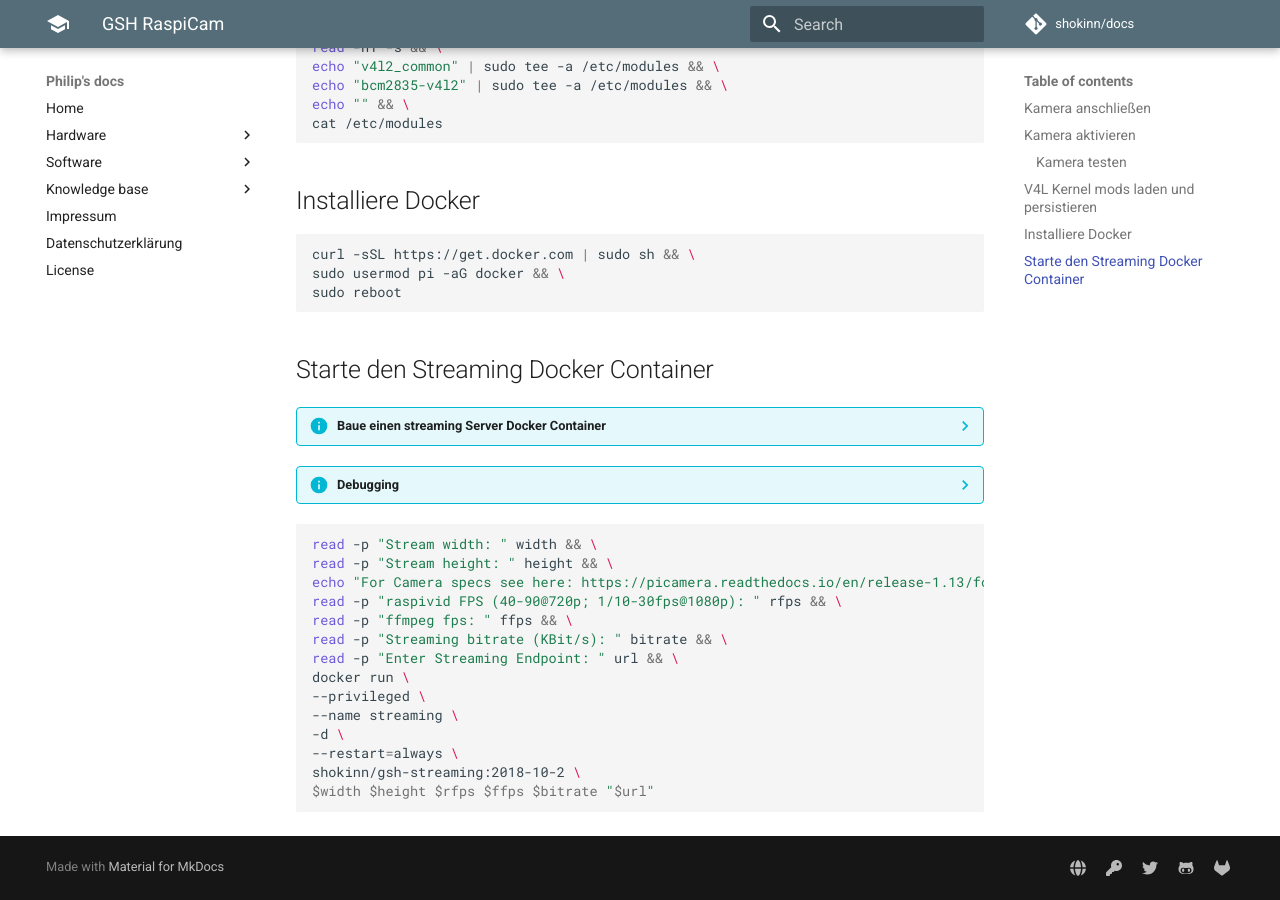
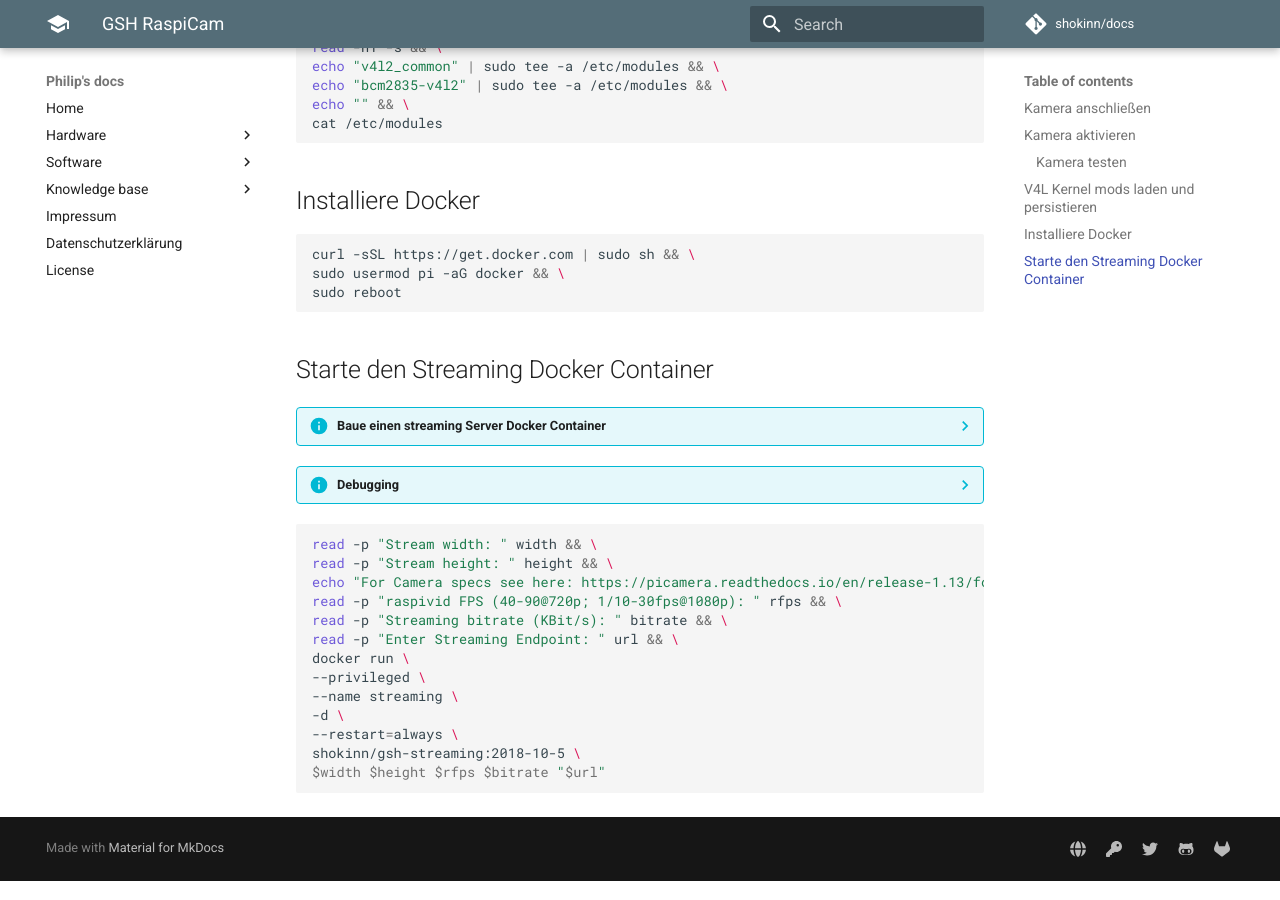
Before and after one commit to shokinn/docs, an MkDocs documentation site: the page built from docs/hardware/raspbeery_pi/gsh_raspi_cam.md, in a window 1280 px wide and 900 px high, scrolled down 1805 px. Built offline with MkDocs 1.6.1 and Material for MkDocs 9.7.7, drawn with Linux system fonts in a browser that asks for light colours; comment, search, counter and statistics services are not loaded.

Commit message:
delete ffmpeg fps option

````diff
--- a/docs/hardware/raspbeery_pi/gsh_raspi_cam.md
+++ b/docs/hardware/raspbeery_pi/gsh_raspi_cam.md
@@ -69,7 +69,7 @@
 	```shell
 	DOCKER_USER_ID="shokinn" && \
 	DOCKER_IMG_NAME="gsh-streaming" && \
-	DOCKER_TAG="2018-10-2" && \
+	DOCKER_TAG="2018-10-5" && \
 	mkdir -p ~/workspace/streaming; \
 	cd ~/workspace/streaming/ && \
 	cat << EOF > ~/workspace/streaming/Dockerfile && \
@@ -90,18 +90,16 @@
 	echo "Width: \$1"
 	echo "Height: \$2"
 	echo "raspivid fps: \$3"
-	echo "ffmpeg fps: \$4"
-	echo "KBit/s: \$5"
-	echo "URL: \$6"
+	echo "KBit/s: \$4"
+	echo "URL: \$5"
 
 	width=\$1
 	height=\$2
 	rfps=\$3
-	ffps=\$4
-	bitrate=\$(expr \$5 \* 1000)
-	url=\$6
+	bitrate=\$(expr \$4 \* 1000)
+	url=\$5
 
-	raspivid -o - -t 0 -w \$width -h \$height -fps \$rfps -b \$bitrate -g 40 | ffmpeg -re -ar 44100 -ac 2 -acodec pcm_s16le -f s16le -ac 2 -i /dev/zero -f h264 -i pipe:0 -c:v copy -c:a aac -ab 128k -g 40 -strict experimental -f flv -r \$ffps \$url
+	raspivid -o - -t 0 -w \$width -h \$height -fps \$rfps -b \$bitrate -g 40 | ffmpeg -re -ar 44100 -ac 2 -acodec pcm_s16le -f s16le -ac 2 -i /dev/zero -f h264 -i pipe:0 -c:v copy -c:a aac -ab 128k -g 40 -strict experimental -f flv \$url
 	EOF
 	```
 
@@ -112,15 +110,14 @@
 	read -p "Stream height: " height && \
 	echo "For Camera specs see here: https://picamera.readthedocs.io/en/release-1.13/fov.html#sensor-modes"; \
 	read -p "raspivid FPS (40-90@720p; 1/10-30fps@1080p): " rfps && \
-	read -p "ffmpeg fps: " ffps && \
 	read -p "Streaming bitrate (KBit/s): " bitrate && \
 	read -p "Enter Streaming Endpoint: " url && \
 	docker run \
 	--privileged \
 	--name streaming \
 	-it \
-	shokinn/gsh-streaming:2018-10-2 \
-	$width $height $rfps $ffps $bitrate "$url"
+	shokinn/gsh-streaming:2018-10-5 \
+	$width $height $rfps $bitrate "$url"
 	```
 
 ```shell
@@ -128,7 +125,6 @@
 read -p "Stream height: " height && \
 echo "For Camera specs see here: https://picamera.readthedocs.io/en/release-1.13/fov.html#sensor-modes"; \
 read -p "raspivid FPS (40-90@720p; 1/10-30fps@1080p): " rfps && \
-read -p "ffmpeg fps: " ffps && \
 read -p "Streaming bitrate (KBit/s): " bitrate && \
 read -p "Enter Streaming Endpoint: " url && \
 docker run \
@@ -136,6 +132,6 @@
 --name streaming \
 -d \
 --restart=always \
-shokinn/gsh-streaming:2018-10-2 \
-$width $height $rfps $ffps $bitrate "$url"
+shokinn/gsh-streaming:2018-10-5 \
+$width $height $rfps $bitrate "$url"
 ```
````
